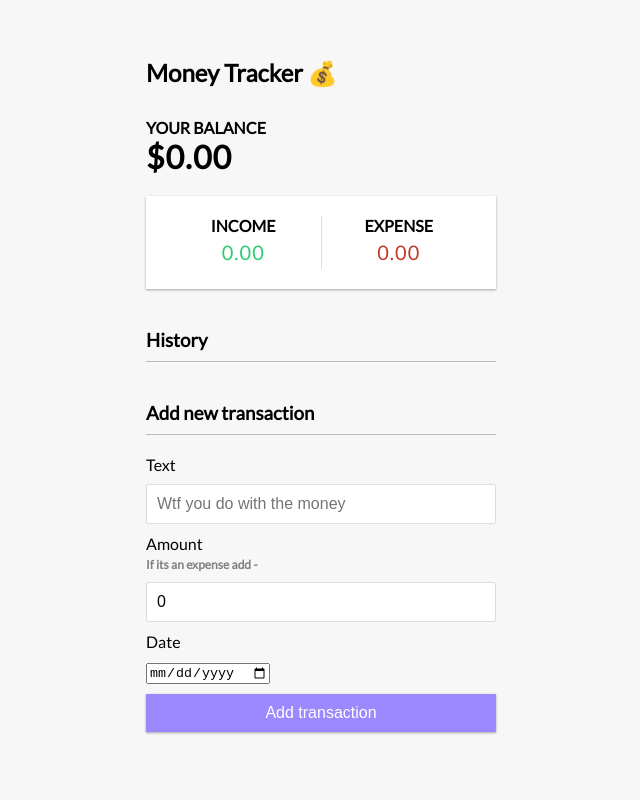
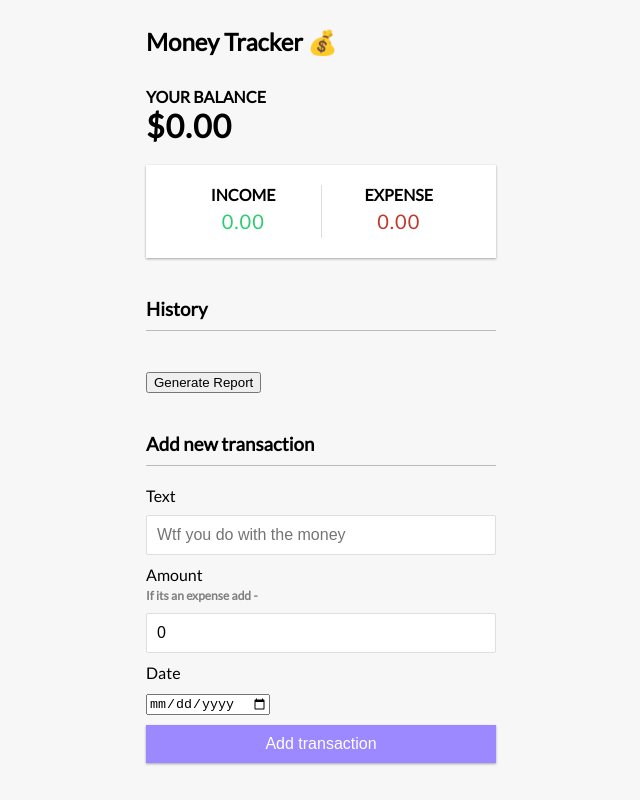
Before and after one commit to Arecio3/shmoney-tracker, a React (Create React App) app: page / in a window 1280 px wide. Shown: the whole page, without its empty margins (319-959 px from the left). Built offline with nearby package versions, Linux system fonts and the light colour scheme.

Commit message:
You can generate a report

```diff
--- a/package.json
+++ b/package.json
@@ -6,6 +6,9 @@
     "@testing-library/jest-dom": "^5.16.4",
     "@testing-library/react": "^13.3.0",
     "@testing-library/user-event": "^13.5.0",
+    "date-fns": "^2.28.0",
+    "jspdf": "^2.5.1",
+    "jspdf-autotable": "^3.5.25",
     "react": "^18.1.0",
     "react-dom": "^18.1.0",
     "react-scripts": "5.0.1",
--- a/src/components/TransactionList.js
+++ b/src/components/TransactionList.js
@@ -1,16 +1,24 @@
-import React, { useContext } from 'react'
+import React, { useContext, useEffect, useState } from 'react'
 import { GlobalContext } from '../context/GlobalState'
 import Transaction from './Transaction';
+import generatePDF from './reportGenerator';
 
 const TransactionList = () => {
   const { transactions } = useContext(GlobalContext);
-  console.log(transactions)
+  const [tickets, setTickets] = useState([]);
+
+  useEffect(() => {
+    setTickets(transactions)
+  }, [])
+
+  // console.log(transactions)
   return (
     <div>
          <h3>History</h3>
      <ul className="list">
         {transactions.map(transaction => ( <Transaction transaction={transaction} key={transaction.id}/>))}
       </ul>
+      <button onClick={() => generatePDF(transactions)}>Generate Report</button>
     </div>
   )
 }
--- /dev/null
+++ b/src/components/reportGenerator.js
@@ -0,0 +1,41 @@
+// services/reportGenerator.js
+import jsPDF from "jspdf";
+import "jspdf-autotable";
+// Date Fns is used to format the dates we receive
+// from our API call
+
+// define a generatePDF function that accepts a tickets argument
+const generatePDF = tickets => {
+  // initialize jsPDF
+  const doc = new jsPDF();
+
+  // define the columns we want and their titles
+  const tableColumn = ["Transaction", "Amount", "Date"];
+  // define an empty array of rows
+  const tableRows = [];
+
+  // for each ticket pass all its data into an array
+  tickets.forEach(ticket => {
+    const ticketData = [
+      ticket.text,
+      ticket.amount,
+      ticket.date,
+      // called date-fns to format the date on the ticket
+    ];
+    // push each tickcet's info into a row
+    tableRows.push(ticketData);
+  });
+
+
+  // startY is basically margin-top
+  doc.autoTable(tableColumn, tableRows, { startY: 20 });
+  const date = Date().split(" ");
+  // we use a date string to generate our filename.
+  const dateStr = date[0] + date[1] + date[2] + date[3] + date[4];
+  // ticket title. and margin-top + margin-left
+  doc.text("Transaction Report", 14, 15);
+  // we define the name of our PDF file.
+  doc.save(`report_${dateStr}.pdf`);
+};
+
+export default generatePDF;
```
Also changed, not shown: src/components/AllTransactions.js (deleted, +0 -13 lines), 1 other file (tests, documents, lock files or other folders).
